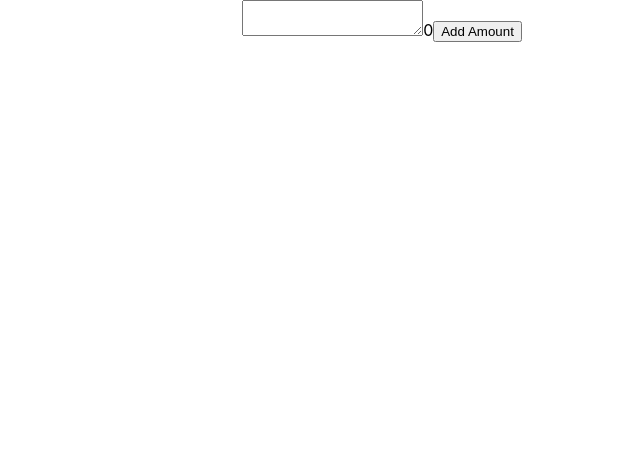
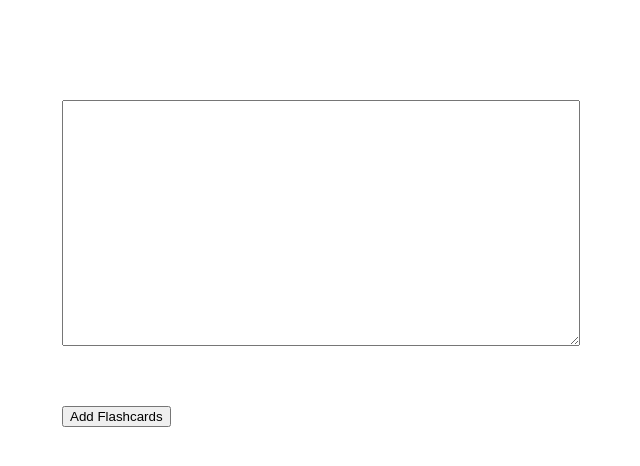
Before and after one commit to maxjaen/react-flashcards, a React (Create React App) app: page / in a window 1280 px wide. Shown: the top 466 px of the page, without its empty margins (258-898 px from the left). Built offline with nearby package versions, Linux system fonts and the light colour scheme.

Commit message:
added flip card animation and minor implementation

```diff
--- a/package.json
+++ b/package.json
@@ -8,6 +8,7 @@
     "@testing-library/react": "^9.5.0",
     "@testing-library/user-event": "^7.2.1",
     "react": "^17.0.1",
+    "react-card-flip": "^1.0.11",
     "react-dom": "^17.0.1",
     "react-redux": "^7.2.2",
     "react-scripts": "4.0.1"
--- a/src/features/flashcards/Flashcards.js
+++ b/src/features/flashcards/Flashcards.js
@@ -5,34 +5,77 @@ import {
   selectFlashcards,
 } from './flashcardsSlice';
 import styles from './Flashcards.module.css';
+import ReactCardFlip from 'react-card-flip';
 
 export function Flashcards() {
 
     const flashcards = useSelector(selectFlashcards);
     const dispatch = useDispatch();
-    const [flashcardsValue, setFlashcards] = useState({});
-
-    let mockDeck = [
-    {
-        "key": "Wer bin ich?",
-        "value": "Max"
-    },
-    {
-        "key": "Was mache ich hier",
-        "value": "Spaß haben"
-    }
-    ];
+    const [flashcardsValue, setFlashcards] = useState([]);
+    const [flipped, setFlipped] = useState(false);
+    const [index, setIndex] = useState(0);
 
     return (
         <div>
-        <textarea onChange={e => setFlashcards(JSON.parse(e.target.value))}></textarea>
-        <span>{flashcards.length}</span>
-
+            <header></header>
+            <section className={styles.content}>
+                {   flashcards.length === 0
+                    ? <div>
+                        <textarea className={styles.input} onChange={e => setFlashcards(JSON.parse(e.target.value))}></textarea>
                         <button
+                            className={styles.addbtn}
                             onClick={() =>  dispatch(update(flashcardsValue))}
                         >
-            Add Amount
+                            Add Flashcards
                         </button>
+                    </div>
+                    : <div>
+                        <div className={styles.card} onClick={() => setFlipped(!flipped)}>
+                            {/* https://www.w3schools.com/howto/howto_css_flip_card.asp */}
+                            <ReactCardFlip isFlipped={flipped} flipDirection="horizontal">
+                                <div>
+                                    {flashcards[index].key}
+                                </div>
+                                <div>
+                                    {flashcards[index].value}
+                                </div>
+                            </ReactCardFlip>
+                        </div>
+                        <button
+                            className={styles.addbtn}
+                            onClick={() => {
+                                if (index > 0) {
+                                    setIndex(index-1);
+                                }
+                            }}
+                            >
+                            Previous
+                        </button>
+                        <button
+                            className={styles.addbtn}
+                            onClick={() => {
+                                if (index < flashcards.length - 1) {
+                                    setIndex(index+1);
+                                }
+                            }}
+                            >
+                            Next
+                        </button>
+                        <button
+                            className={styles.addbtn}
+                            onClick={() => {
+                                let temp = flashcards.slice();
+                                temp.shift()
+                                setFlipped(false);
+                                dispatch(update(temp));
+                            }}
+                            >
+                            Delete
+                        </button>
+                    </div>
+                }
+            </section>
+            <footer></footer>
         </div>
     );
 }
--- a/src/features/flashcards/Flashcards.module.css
+++ b/src/features/flashcards/Flashcards.module.css
@@ -0,0 +1,30 @@
+header {
+  height: 100px;
+}
+
+.content {
+  padding-left: 25%;
+  padding-right: 25%;
+}
+
+.input {
+  width: 80%;
+  height: 240px;
+  display: block;
+  margin-bottom: 60px;
+}
+
+.card {
+  border: 2px solid black;
+  width: 80%;
+  height: 240px;
+  margin-bottom: 60px;
+  display: flex;
+  align-items: center;
+  justify-content: center;
+  font-size: x-large;
+}
+
+.addbtn {
+  display: block;
+}
--- a/src/features/flashcards/flashcardsSlice.js
+++ b/src/features/flashcards/flashcardsSlice.js
@@ -7,7 +7,6 @@ export const flashcardsSlice = createSlice({
   },
   reducers: {
     update: (state, action) => {
-        console.log(action);
         state.value = action.payload;
     },
   },
```
Also changed, not shown: 1 other file (tests, documents, lock files or other folders). Lines whose indentation alone changed are shown as unchanged.
